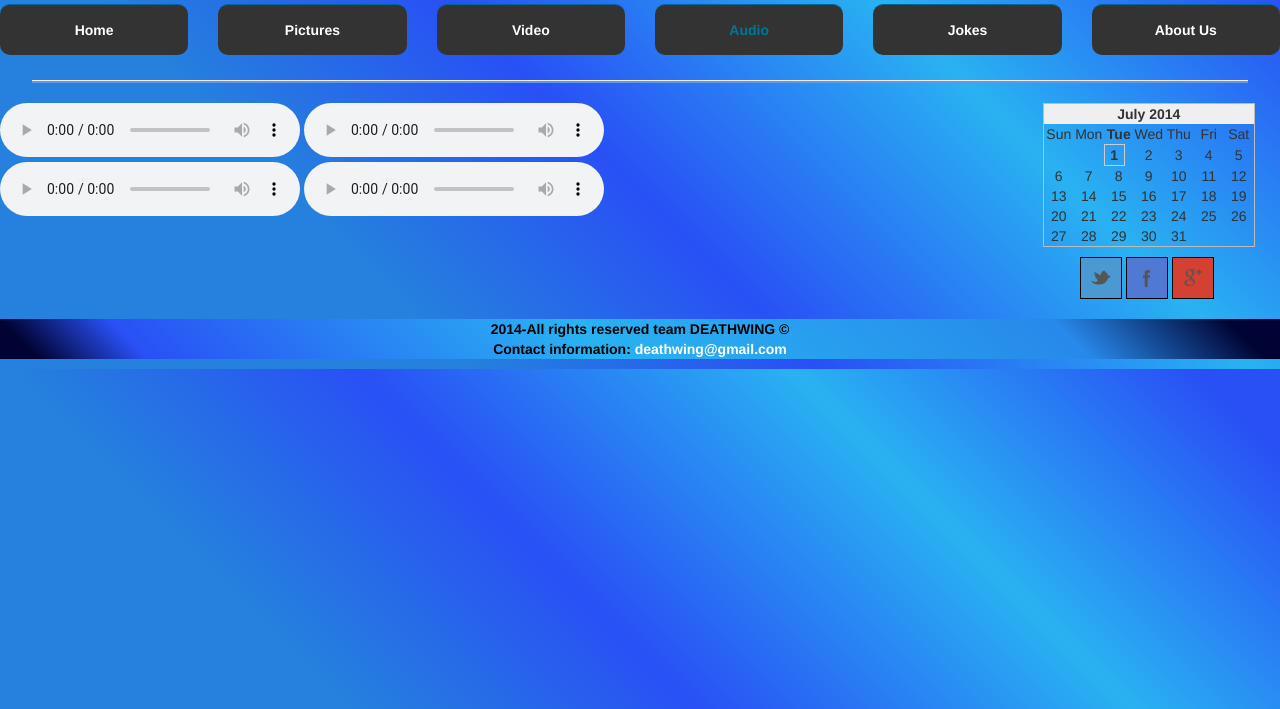
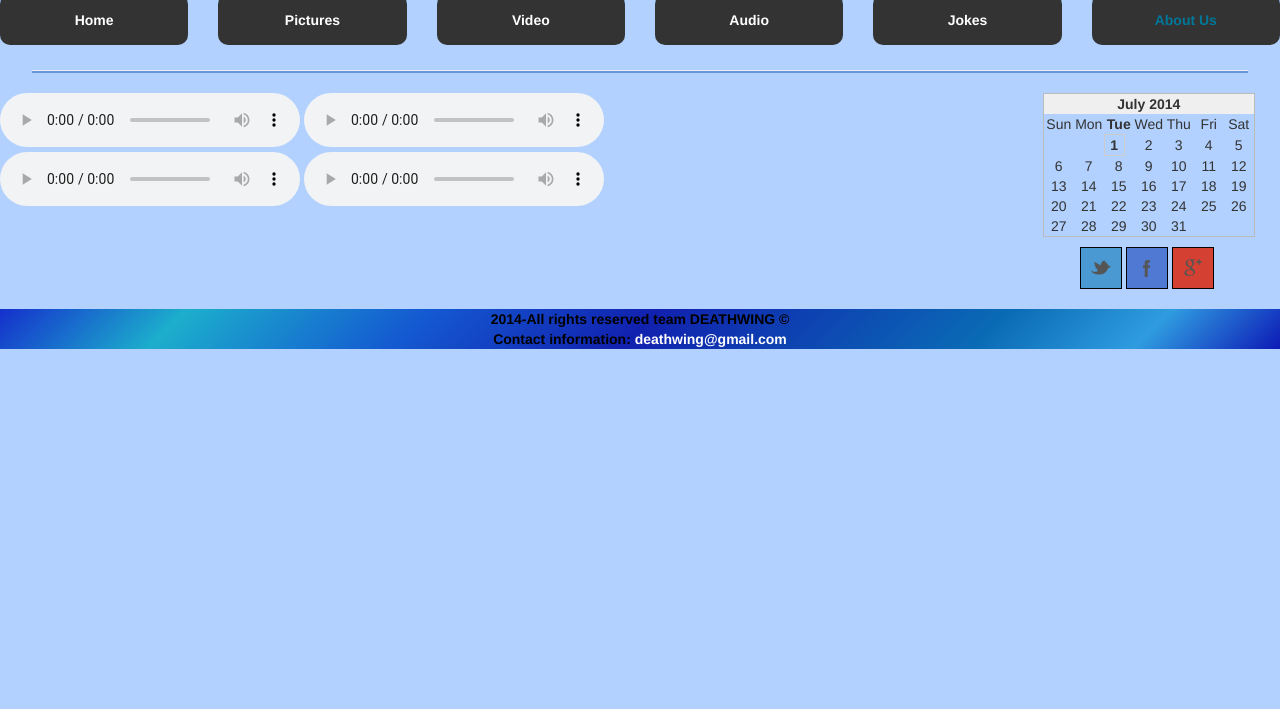
Before and after one commit to reathh/FootballUni, a PHP site: page /audio.html in a window 1280 px wide. Shown: the part 91-800 px from the top of the page. Run offline with PHP 8.4, Linux system fonts and the light colour scheme.

Commit message:
Revert 69dbde7..8568821
This rolls back to commit 69dbde746f438c59349e724f9b5a30cc36a87d6a.

```diff
--- a/audio.html
+++ b/audio.html
@@ -27,13 +27,13 @@
                             <a href="video.html">Video</a>
                         </div>
                         <div class="col-sm-4 col-md-2 col-xs-6 navitem">
-                            <a href="audio.html" class="active">Audio</a>
+                            <a href="audio.html">Audio</a>
                         </div>
                         <div class="col-sm-4 col-md-2 col-xs-6 navitem">
                             <a href="jokes.html">Jokes</a>
                         </div>
                         <div class="col-sm-4 col-md-2 col-xs-6 navitem">
-                            <a href="aboutus.html">About Us</a>
+                            <a href="aboutus.html" class="active">About Us</a>
                         </div>
                     </nav>
                 </div>
--- a/css/style.css
+++ b/css/style.css
@@ -1,16 +1,9 @@
 html {
-
+    width: 100%;
+    height: 100%;
 }
 body {
-    background: #2581dd;
-    background-repeat: no-repeat;
-background: -moz-linear-gradient(45deg, #2581dd 27%, #2950f5 47%, #29b2f2 72%, #2950f5 95%);
-background: -webkit-gradient(linear, left bottom, right top, color-stop(27%,#2581dd), color-stop(47%,#2950f5), color-stop(72%,#29b2f2), color-stop(95%,#2950f5));
-background: -webkit-linear-gradient(45deg, #2581dd 27%,#2950f5 47%,#29b2f2 72%,#2950f5 95%);
-background: -o-linear-gradient(45deg, #2581dd 27%,#2950f5 47%,#29b2f2 72%,#2950f5 95%);
-background: -ms-linear-gradient(45deg, #2581dd 27%,#2950f5 47%,#29b2f2 72%,#2950f5 95%);
-background: linear-gradient(45deg, #2581dd 27%,#2950f5 47%,#29b2f2 72%,#2950f5 95%);
-filter: progid:DXImageTransform.Microsoft.gradient( startColorstr='#2581dd', endColorstr='#2950f5',GradientType=1 );
+    background: #B2D1FF;
     margin: 0;
     padding: 0;
     width: 100%;
@@ -19,7 +12,7 @@ filter: progid:DXImageTransform.Microsoft.gradient( startColorstr='#2581dd', end
 
 header>img {
     width: 100%;
-    height: 90px;
+    height: 80px;
 }
 #header img {
     height: 100px;
@@ -48,14 +41,13 @@ nav .active {
 }
 footer {
     width: 100%;
-   background: #000333;
-background: -moz-linear-gradient(45deg, #000333 4%, #2950f5 12%, #29b2f2 46%, #2789ea 82%, #000333 95%);
-background: -webkit-gradient(linear, left bottom, right top, color-stop(4%,#000333), color-stop(12%,#2950f5), color-stop(46%,#29b2f2), color-stop(82%,#2789ea), color-stop(95%,#000333));
-background: -webkit-linear-gradient(45deg, #000333 4%,#2950f5 12%,#29b2f2 46%,#2789ea 82%,#000333 95%);
-background: -o-linear-gradient(45deg, #000333 4%,#2950f5 12%,#29b2f2 46%,#2789ea 82%,#000333 95%);
-background: -ms-linear-gradient(45deg, #000333 4%,#2950f5 12%,#29b2f2 46%,#2789ea 82%,#000333 95%);
-background: linear-gradient(45deg, #000333 4%,#2950f5 12%,#29b2f2 46%,#2789ea 82%,#000333 95%);
-filter: progid:DXImageTransform.Microsoft.gradient( startColorstr='#000333', endColorstr='#000333',GradientType=1 );
+    background: #1426cc;
+    background: -moz-linear-gradient(-45deg, #1426cc 0%, #1caecc 15%, #1459d1 33%, #1459d1 33%, #1121af 50%, #0a6bb5 76%, #2f9ce0 88%, #0a0db2 100%);
+    background: -webkit-gradient(linear, left top, right bottom, color-stop(0%,#1426cc), color-stop(15%,#1caecc), color-stop(33%,#1459d1), color-stop(33%,#1459d1), color-stop(50%,#1121af), color-stop(76%,#0a6bb5), color-stop(88%,#2f9ce0), color-stop(100%,#0a0db2));
+    background: -webkit-linear-gradient(-45deg, #1426cc 0%,#1caecc 15%,#1459d1 33%,#1459d1 33%,#1121af 50%,#0a6bb5 76%,#2f9ce0 88%,#0a0db2 100%);
+    background: -o-linear-gradient(-45deg, #1426cc 0%,#1caecc 15%,#1459d1 33%,#1459d1 33%,#1121af 50%,#0a6bb5 76%,#2f9ce0 88%,#0a0db2 100%);
+    background: -ms-linear-gradient(-45deg, #1426cc 0%,#1caecc 15%,#1459d1 33%,#1459d1 33%,#1121af 50%,#0a6bb5 76%,#2f9ce0 88%,#0a0db2 100%);
+    background: linear-gradient(135deg, #1426cc 0%,#1caecc 15%,#1459d1 33%,#1459d1 33%,#1121af 50%,#0a6bb5 76%,#2f9ce0 88%,#0a0db2 100%);
     color: black;
     text-align: center;
 }
--- a/index.html
+++ b/index.html
@@ -13,7 +13,7 @@
     <body>
         <div id="wrapper">
             <header>
-                <img src="images/headerbluesecond.png" alt="header image" />
+                <img src="images/header.png" alt="header image" />
 
                 <div class="row">
                     <nav>
```
Also changed, not shown: images/header.png (added), images/headerblue.png (deleted), images/headerbluesecond.png (deleted), images/headergray.png (deleted), 2 other files.
